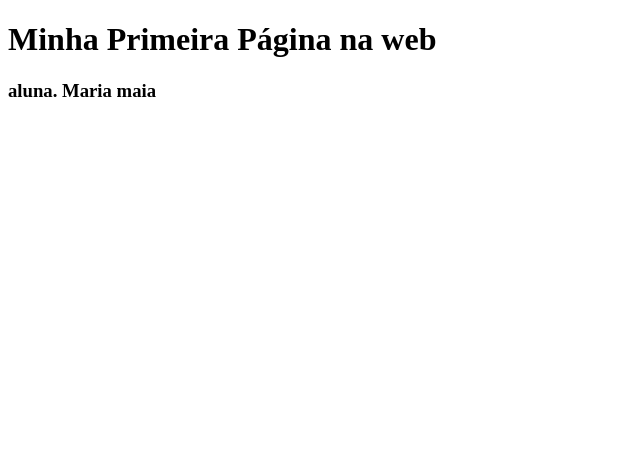
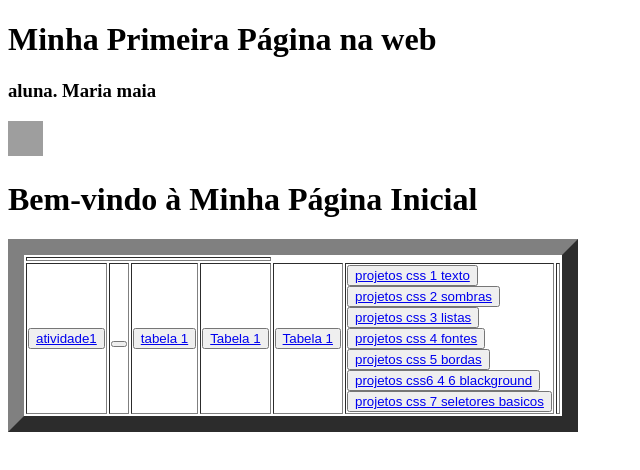
Before and after one commit to mariamaia45/me-projeto-html, a plain HTML site: page index.html in a window 1280 px wide. Shown: the whole page, without its empty margins (0-640 px from the left). Drawn offline with Linux system fonts and the light colour scheme; grey boxes are pictures that could not be loaded.

Commit message:
segundo envio

```diff
--- a/index.html
+++ b/index.html
@@ -8,6 +8,145 @@
 <body>
     <h1>Minha Primeira Página na web</h1>
     <h3> aluna. Maria maia</h3>
+</head>
+
+
+<body>
+
+
+    <header>
+
+        <div class="center">
+
+            <div class="logo"><img src="https://pm1.narvii.com/6526/95bc1261f2630386a6ec17460f3725c6022b28ba_hq.jpg" height="35" width="35"></div><!--logo-->
+
+            <div class="menu">
+
+
+
+            </div><!--menu-->
+
+        </div><!--center-->
+
+        <div class="texto-sobre">
+
+            <h1>Bem-vindo à Minha Página Inicial</h1>
+
+        </div>
+
+    </header>
+
+    <table border="16" class="centro">
+
+        <thead>
+
+            <tr>
+
+                <th colspan="4">
+
+
+                </th>
+
+            </tr>
+
+        </thead>
+
+        <tbody>
+
+            <tr>
+
+                <td>
+
+                    <center>
+
+                        <form><button><a <link href="content://com.google.android.apps.docs.storage.legacy/enc%3Dencoded%3DYT06idgIjYrgZZS9Kwg1_kJwZ_8E51QzTNGBksh0poGWqV0yDM9G9fZInh0%3D"">atividade1</a></button></form>
+
+                    </center>
+
+                </td>
+
+                <td>
+
+                    <center>
+
+                        <form><button><a <link href="content://com.google.android.apps.docs.storage.legacy/enc%3Dencoded%3DAL8UV0f8Y_zeRJrb9BvhkHbrZ3oqYN9fvwqxj4LnucNYE78Sr80BPwtHeZs%3D"></a></button></form>
+
+                    </center>
+
+                </td>
+
+                <td>
+
+                    <center>
+
+                        <form><button><a <link href="content://com.google.android.apps.docs.storage.legacy/enc%3Dencoded%3D3p-7WOV3XtznnV7XCeOIdEiyJ19XmV4HTaDtQJOoibfyH6GfBCg9XdPWXAw%3D">tabela 1</a></button></form>
+
+                    </center>
+
+                </td>
+
+                <td>
+
+                    </center>
+
+                    <form><button><a <link href="content://com.google.android.apps.docs.storage.legacy/enc%3Dencoded%3D7ucF_yNW_LKVuRyXVxcMI_WuzuKlDS9-2xbF7A6rbLTs0CJuIGwHzL3Adw%3D%3D">Tabela 1</a></button></form>
+
+                    </center>
+
+                </td>
+
+                <td>
+
+
+                    </center>
+                    <form><button><a <link href="content://com.google.android.apps.docs.storage.legacy/enc%3Dencoded%3D6BMinr8WI5GlerO7nTivIcQmTRD8P9V1nXCFL3Vvi5uTZJtY66fK23Zl1lI%3D">Tabela 1</a></button></form>
+
+                    </center>
+
+                </td>
+
+                <td>
+
+
+                    </center>
+
+<form><button><a <link href="content://com.google.android.apps.docs.storage.legacy/enc%3Dencoded%3DRZ1oS1jU-arWf5VzR1pvD4f6gUmk6fVIpFq9nx5BUlnFaA7uoGRS0f4jN24%3D">projetos css 1 texto</a></button></form>
+
+
+<form><button><a
+<link href="content://com.google.android.apps.docs.storage.legacy/enc%3Dencoded%3Docl7ssnaTwNo-O3GGALXghxXHA63af452Ixhi7U5quCBVyAcKpOYqq29oms%3D">projetos css 2 sombras </a></button></form>
+
+
+<form><button><a
+<link href="content://com.google.android.apps.docs.storage.legacy/enc%3Dencoded%3DgGU40kyex2s_414qlpIqVJehKrXF8WyAcB93DCeo0363POE9ItoPOeA41W0%3D">projetos css 3 listas</a></button></form>
+
+<form><button><a
+<link href="content://com.google.android.apps.docs.storage.legacy/enc%3Dencoded%3D3VxKjbGtHC4HXvZdoqeMlEUl3lUCyQusueGLJRwJFs8hfPzgyaPcRWMprzc%3D">projetos css 4 fontes</a></button></form>
+
+<form><button><a
+<link href="content://com.google.android.apps.docs.storage.legacy/enc%3Dencoded%3DlyDmoQY8vZIufNFyq0nnsK-rpkQyKeqxwkApl0KcqlOJSIxzJjcd2l-xmvw%3D">projetos css 5 bordas </a></button></form>
+
+<form><button><a
+<link href="content://com.google.android.apps.docs.storage.legacy/enc%3Dencoded%3DQsr9G9_e3bJko8UW-6HlKWaDgG2RZHIwE7Ndl2kM-iuCq2C1WcBYvW1SyoQ%3D">projetos css6 4
+6 blackground</a></button></form>
+
+<form><button><a
+<link href="content://com.google.android.apps.docs.storage.legacy/enc%3Dencoded%3DK5T6dn_BJa-8gGtspyRsvI62fumj61p1v5ir42GmfdO9NxDu-nwooPw3LyY%3D">projetos css 7 seletores basicos</a></button></form>
+
+                </td>
+
+                <td>
+
+                    </center>
+
+                </td>
+
+            </tr>
+
+        </tbody>
+
+    </table>
+
 
 </body>
 </html>
```
